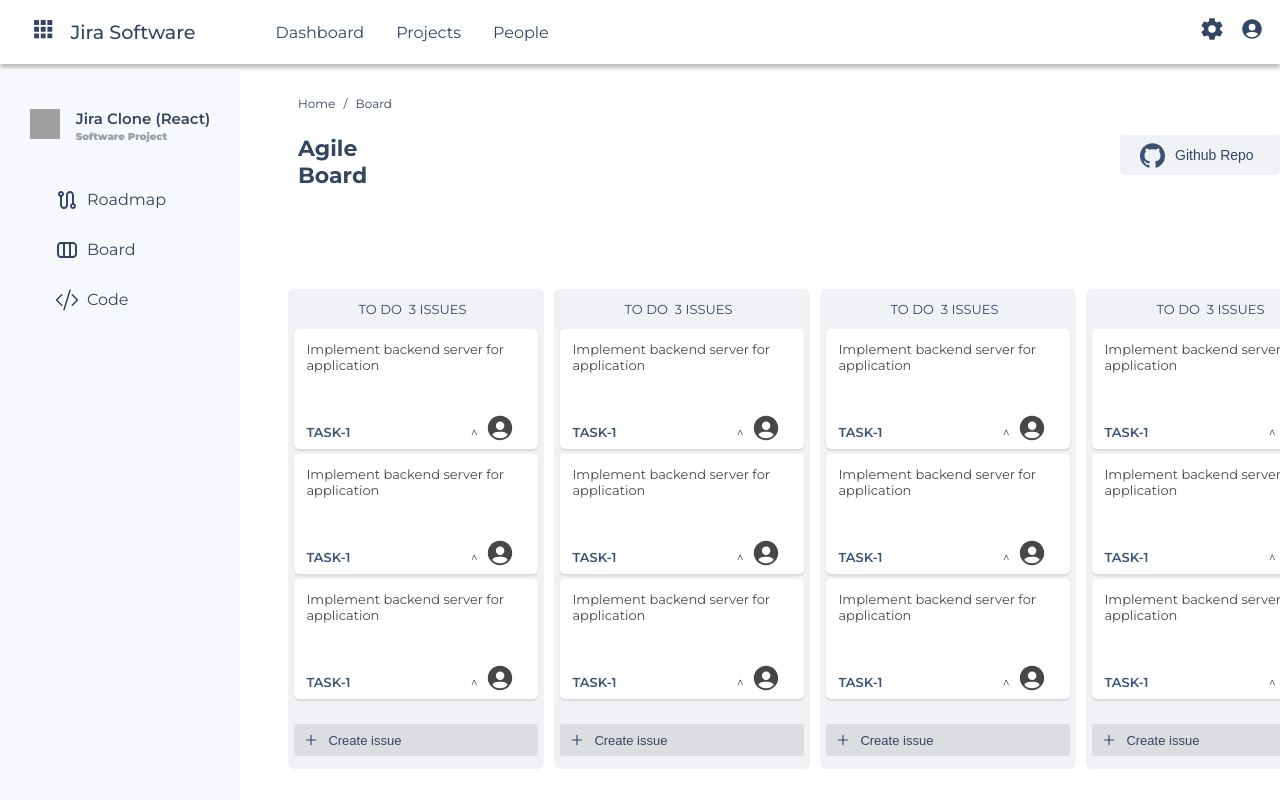
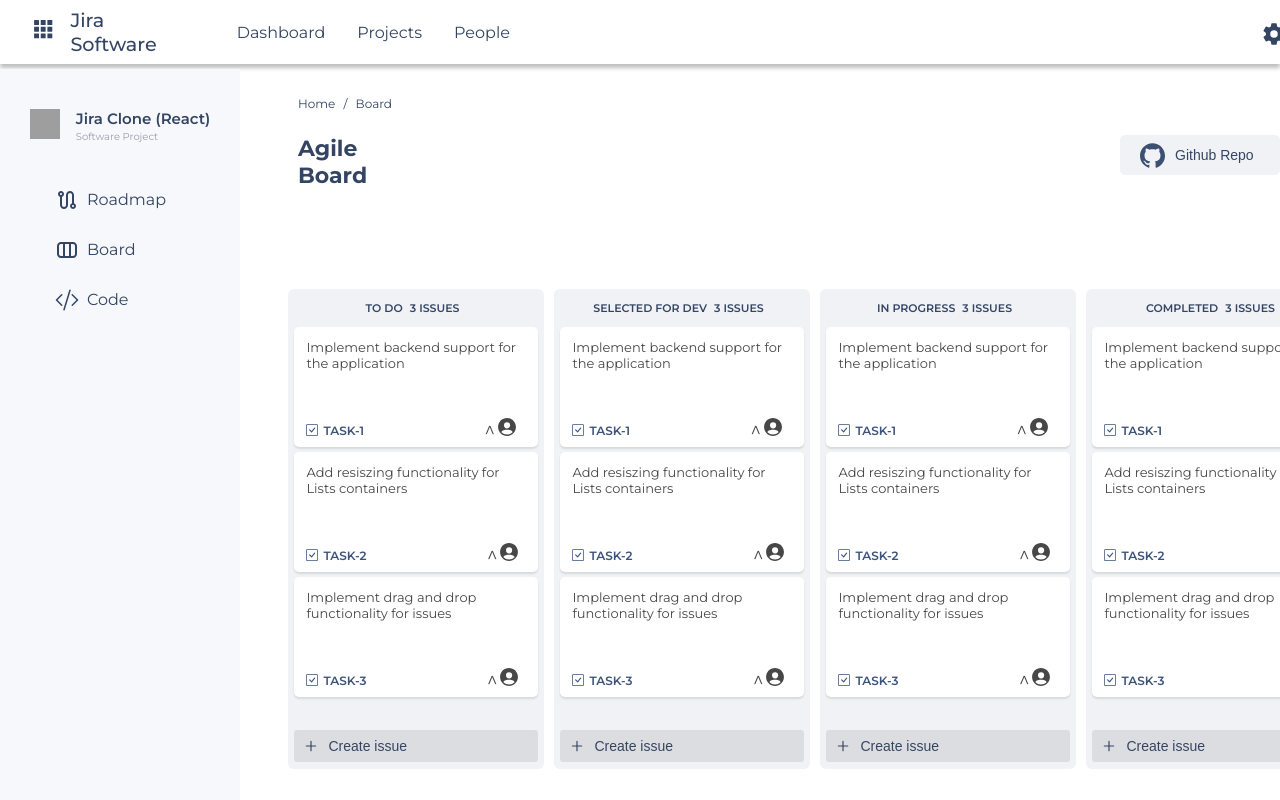
Before and after one commit to omar-basheer/JiraClone, a React (Create React App) app: page / in a window 1280 px wide. Shown: the top 800 px of the page. Built offline with nearby package versions, Linux system fonts and the light colour scheme; grey boxes are pictures that could not be loaded; a web font is replaced by a local one.

Commit message:
add props to List and Issue components

```diff
--- a/public/styles.css
+++ b/public/styles.css
@@ -24,6 +24,7 @@
     box-shadow: 0px 4px 4px rgba(0, 0, 0, 0.25);
     display: flex;
     align-items: center;
+    position: fixed;
 }
 
 .navbar {
@@ -33,6 +34,7 @@
     align-items: center;
     padding-top: 0 1rem;
     padding-left: 2rem;
+    position: fixed;
 }
 
 .navbar-tabs {
@@ -63,9 +65,10 @@
 .navbar-icons {
     display: flex;
     align-items: center;
-    margin-left: auto;
-    padding-right: 1rem;
-
+    padding-top: 9px;
+    margin-left: 45rem;
+    /* margin-left: auto; */
+    /* padding-right: 1rem; */
 }
 
 .navbar-icon {
@@ -112,7 +115,7 @@
 .project-description {
     color: #323f5578;
     font-size: 10px;
-    font-weight: 900;
+    font-weight: 400;
 }
 
 
@@ -167,7 +170,7 @@
     flex-direction: column;
     align-items: center;
     justify-content: center;
-    padding: 17rem;
+    padding: 23rem;
 }
 
 .work-area {
@@ -178,11 +181,14 @@
     align-items: flex-start;
     justify-content: center;
     padding-left: 18rem;
+    padding-top: 4rem;
+    /* margin-top: 6rem; */
 }
 
 .error {
     font-size: 3rem;
     font-weight: bold;
+    color: #344563;
 }
 
 .error-msg {
@@ -253,13 +259,14 @@
     font-size: 22px;
     color: #344563;
     font-weight: 700;
-    word-wrap: break-word
+    word-wrap: break-word;
+    /* font-family: Montserrat; */
 }
 
 .single-list {
     background-color: rgba(43, 73, 127, 0.07);
     width: 16rem;
-    height: 30rem;
+    min-height: 30rem;
     border-radius: 6px;
     display: flex;
     flex-direction: column;
@@ -267,24 +274,31 @@
     margin-right: 10px;
 }
 
-.single-list span {
+.single-list .heading {
     margin-right: 7px;
-    font-size: 13px;
-    font-weight: 400;
+    font-size: 11px;
+    font-weight: 600;
 }
 
 .list-header {
     margin-top: 12px;
     margin-bottom: 12px;
+    /* margin-right: 111px; */
     color: #344563;
-    font-size: 12px;
-    font-weight: 900;
+    /* font-size: 10px; */
+    /* font-weight: 900; */
+    /* flex: 1; */
+    display: flex;
+    flex-direction: row;
+    align-items: flex-start;
+    white-space: nowrap;
 }
 
 .single-list button {
     width: 95%;
     height: 32px;
-    margin-top: 20px;
+    margin-top: auto;
+    margin-bottom: 7px;
     display: flex;
     align-items: center;
     /* background-color: rgba(43, 73, 127, 0.07); */
@@ -323,7 +337,7 @@
 .issue-description {
     font-size: 13px;
     margin-left: 12px;
-    /* margin-top: 12px */
+    margin-right: 12px;
     padding-top: 12px;
 }
 
@@ -341,15 +355,21 @@
 .card-bottom .tag {
     margin-right: 120px;
     color: #3c537b;
+    font-size: 12px;
     font-weight: 600;
+    display: flex;
+    align-items: center;
 }
 
+.card-bottom .tag .icon {
+    margin-right: 5px; /* Adjust the spacing as needed */
+  }
 .arrow {
-    font-size: 30px;
+    font-size: 20px;
 }
 
 .profile-icon {
-    font-size: 30px;
+    font-size: 22px;
 }
 
 
--- a/src/Project/Board/BoardPage.tsx
+++ b/src/Project/Board/BoardPage.tsx
@@ -3,26 +3,31 @@
 
 import Breadcrumbs from '../../shared/components/BreadCrumbs'
 import List from './Lists/List';
+import Header from './Header';
 
 function BoardPage() {
+
     return (
         <div className='work-area'>
             <Breadcrumbs />
-            <div className='header-section'>
-                <div className='boardtitle'>Agile Board</div>
-                <a href="https://github.com/omar-basheer/JiraClone" target="_blank" rel="noreferrer noopener">
-                    <button className='github-button'>
-                        <ImGithub className='github-icon' />
-                        <span>Github Repo</span>
-                    </button>
-                </a>
-            </div>
-
+            <Header />
             <div className='list-sections'>
-                <List />
-                <List />
-                <List />
-                <List />
+                <List
+                listName='TO DO'
+                issueNumber={3}
+                />
+                <List
+                listName='SELECTED FOR DEV'
+                issueNumber={3}
+                />
+                <List
+                listName='IN PROGRESS'
+                issueNumber={3}
+                />
+                <List
+                listName='COMPLETED'
+                issueNumber={3}
+                />
             </div>
             {/* <div className='error'>404 Not Found</div>
             <div className='error-msg'>Oops... looks like the Board page is still under construction</div> */}
--- /dev/null
+++ b/src/Project/Board/Header.tsx
@@ -0,0 +1,18 @@
+import React from "react";
+import { ImGithub } from "react-icons/im";
+
+function Header(){
+    return(
+        <div className='header-section'>
+        <div className='boardtitle'>Agile Board</div>
+        <a href="https://github.com/omar-basheer/JiraClone" target="_blank" rel="noreferrer noopener">
+            <button className='github-button'>
+                <ImGithub className='github-icon' />
+                <span>Github Repo</span>
+            </button>
+        </a>
+    </div>
+    )
+}
+
+export default Header
--- a/src/Project/Board/Lists/Issues/Issue.tsx
+++ b/src/Project/Board/Lists/Issues/Issue.tsx
@@ -1,17 +1,27 @@
 import React from 'react';
 import { IoPersonCircleSharp } from 'react-icons/io5'
+import { IconType } from 'react-icons';
 
-function Issue() {
+
+function Issue(props: {
+    description: string,
+    tag: string,
+    tagIcon: IconType,
+    priority: string
+}) {
+
     return (
         <div className='issue-card'>
-            <div className='issue-description'>Implement backend server for application</div>
+            <div className='issue-description'>{props.description}</div>
             <div className='card-bottom'>
-                <span className='tag'>TASK-1</span>
-                <span className='arrow'>^</span>
+                <span className='tag'>
+                    {React.createElement(props.tagIcon, { className: 'icon' })}
+                    {props.tag}
+                </span>
+                <span className='arrow'>{props.priority}</span>
                 <div className='profile-icon'>
                     <IoPersonCircleSharp />
                 </div>
-
             </div>
         </div>
     )
--- a/src/Project/Board/Lists/List.tsx
+++ b/src/Project/Board/Lists/List.tsx
@@ -1,24 +1,45 @@
 import React from "react";
 import Issue from "./Issues/Issue";
 import { HiOutlinePlus } from "react-icons/hi";
+import { BsCheckSquare } from "react-icons/bs";
 
 
-function List() {
+function List( props: {
+    listName: string,
+    issueNumber: number,
+
+}) {
     return (
         <div className="single-list">
             <div className="list-header">
-                <span>TO DO</span>
-                <span>3 ISSUES</span>
+                <span className="heading">{props.listName}</span>
+                <span className="heading">{props.issueNumber} ISSUES</span>
             </div>
 
             <div className="issue-comp">
-                <Issue />
-                <Issue />
-                <Issue />
+                <Issue
+                    description="Implement backend support for the application"
+                    tag="TASK-1"
+                    tagIcon={BsCheckSquare}
+                    priority="^"
+                />
+                <Issue
+                    description="Add resiszing functionality for Lists containers"
+                    tag="TASK-2"
+                    tagIcon={BsCheckSquare}
+                    priority="^"
+                />
+                <Issue
+                    description="Implement drag and drop functionality for issues"
+                    tag="TASK-3"
+                    tagIcon={BsCheckSquare}
+                    priority="^"
+                />
+
             </div>
 
             <button>
-                <HiOutlinePlus className="new-issue-icon"/>
+                <HiOutlinePlus className="new-issue-icon" />
                 <span>Create issue</span>
             </button>
         </div>
```
